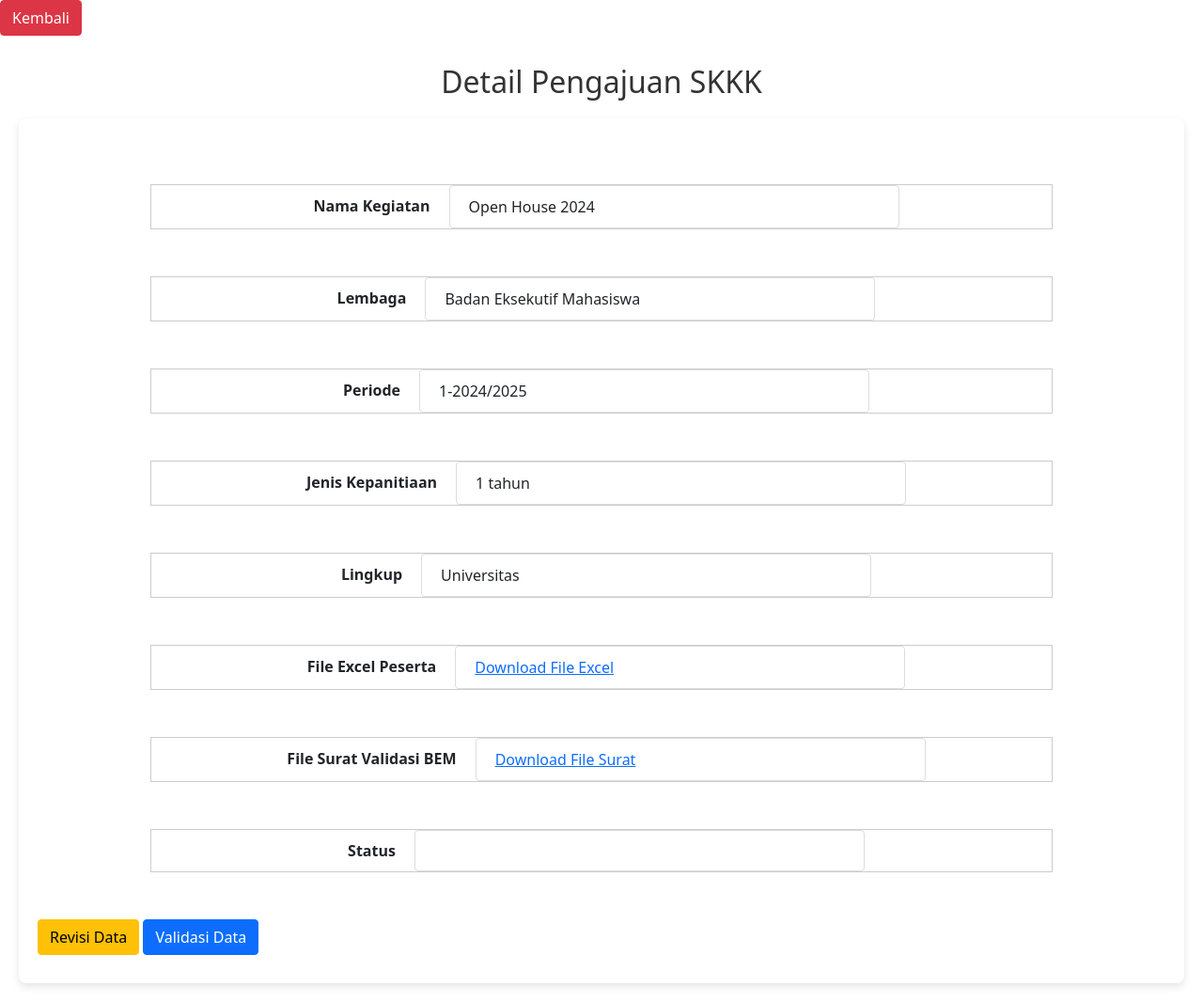
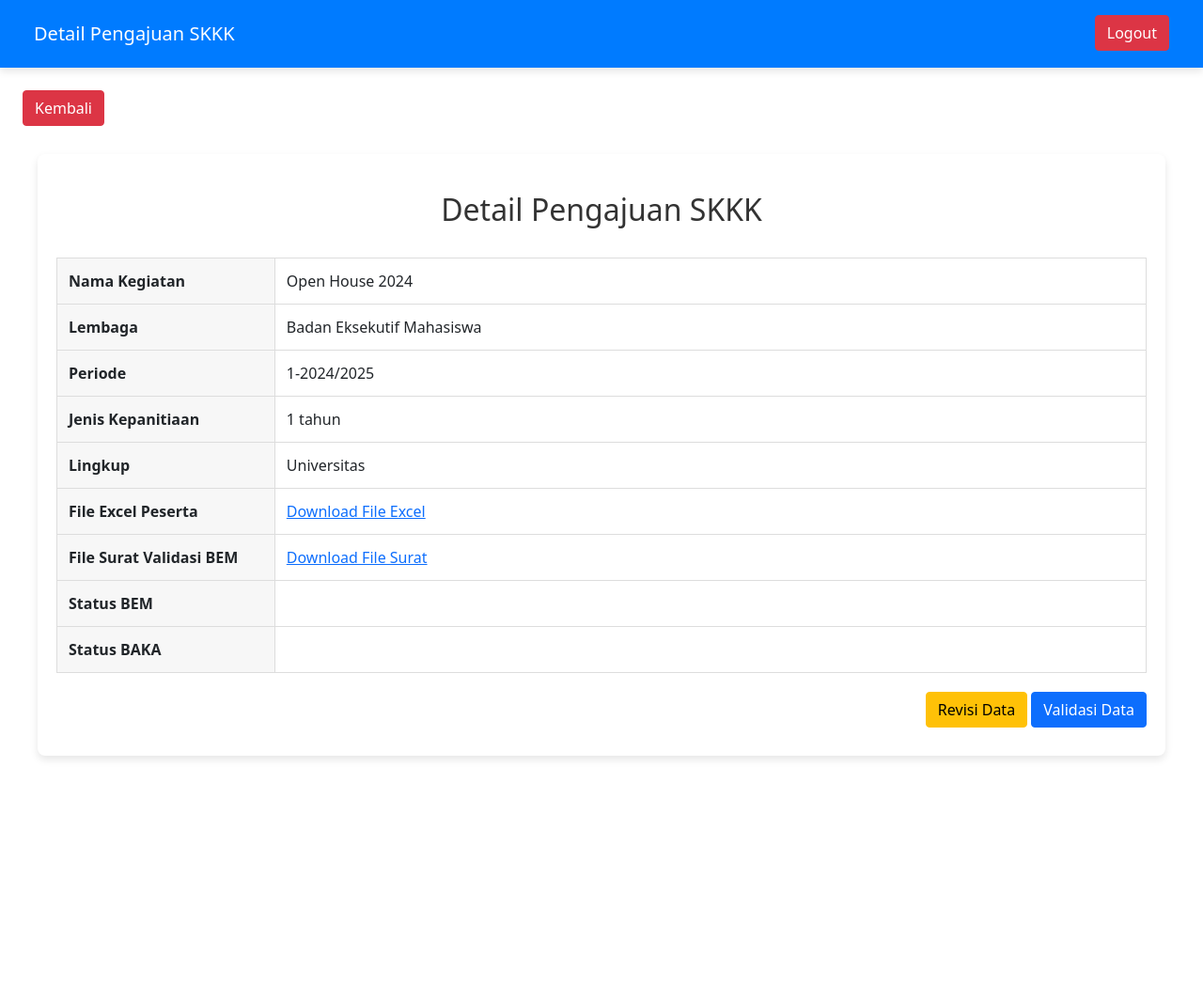
Before and after one commit to Caitlin02ar/KMProject, a PHP site: page /detail_pengajuan.php?id=1 in a window 1280 px wide. Shown: the whole page at 94% size. After the commit the page ends 808 px from the top, so only its background shows below. Run offline with PHP 8.4, Linux system fonts and the light colour scheme; a user stored in the database is signed in; data comes from the database, SQL or seed files in the repository; data that the repository does not hold is empty.

Commit message:
fix styling for user & change status admin

```diff
--- a/detail_admin.php
+++ b/detail_admin.php
@@ -117,12 +117,12 @@ $conn->close();
 
             <div class="form-group">
                 <label for="status" class="form-label">Status</label>
-                <input type="text" id="status" class="form-control" value="<?php echo htmlspecialchars($activity['status']); ?>" disabled>
+                <input type="text" id="status" class="form-control" value="<?php echo htmlspecialchars($activity['status_baka']); ?>" disabled>
             </div>
 
             <div class="button-act mt-3">
-                <button class="btn btn-warning" <?php echo $activity['status'] == 'disetujui' || $activity['status'] == 'diproses' ? 'disabled' : ''; ?>>Revisi Data</button>
-                <button class="btn btn-primary" <?php echo $activity['status'] == 'ditolak' || $activity['status'] == 'diproses' ? 'disabled' : ''; ?>>Validasi Data</button>
+                <button class="btn btn-warning" <?php echo $activity['status_baka'] == 'disetujui' || $activity['status_baka'] == 'diproses' ? 'disabled' : ''; ?>>Revisi Data</button>
+                <button class="btn btn-primary" <?php echo $activity['status_baka'] == 'ditolak' || $activity['status_baka'] == 'diproses' ? 'disabled' : ''; ?>>Validasi Data</button>
             </div>
         </form>
     </div>
--- a/detail_pengajuan.php
+++ b/detail_pengajuan.php
@@ -1,5 +1,4 @@
 <?php
-
 include 'connection.php';
 
 if (!isset($_GET['id'])) {
@@ -24,7 +23,6 @@ if (!$activity) {
 }
 
 $conn->close();
-
 ?>
 <!DOCTYPE html>
 <html lang="en">
@@ -33,129 +31,80 @@ $conn->close();
     <meta charset="UTF-8">
     <meta name="viewport" content="width=device-width, initial-scale=1.0">
     <link rel="stylesheet" href="index.css">
-    <link href="https://cdn.jsdelivr.net/npm/bootstrap@5.0.2/dist/css/bootstrap.min.css" rel="stylesheet"
-        crossorigin="anonymous">
-    <script src="https://cdn.jsdelivr.net/npm/bootstrap@5.0.2/dist/js/bootstrap.bundle.min.js"
-        crossorigin="anonymous"></script>
+    <link href="https://cdn.jsdelivr.net/npm/bootstrap@5.0.2/dist/css/bootstrap.min.css" rel="stylesheet" crossorigin="anonymous">
+    <script src="https://cdn.jsdelivr.net/npm/bootstrap@5.0.2/dist/js/bootstrap.bundle.min.js" crossorigin="anonymous"></script>
     <title>Detail Pengajuan SKKK</title>
     <style>
-        .container-detail {
-            text-align: center;
-            margin-top: 20px;
+        th {
+            width: 20%;
         }
-
-        .isi-detail {
-            margin: 20px;
-            padding: 20px;
-            background: #fff;
-            border-radius: 8px;
-            box-shadow: 0 4px 8px rgba(0, 0, 0, 0.1);
-        }
-
-        .box {
-            margin-bottom: 15px;
-        }
-
-        .label-content {
-            font-weight: bold;
-        }
-
-        .box-content {
-            padding: 10px;
-            border: 1px solid #ddd;
-            border-radius: 4px;
+        td {
+            width: 80%;
         }
     </style>
 </head>
+<body>
+    <nav class="navbar box-shadow">
+        <div class="container-fluid d-flex align-items-center">
+            <span class="navbar-brand mb-0 h1 ms-4">Detail Pengajuan SKKK</span>
+            <form action="logout.php" method="post" class="d-flex align-items-center mt-2 mx-4">
+                <button type="submit" class="btn btn-danger">Logout</button>
+            </form>
+        </div>
+    </nav>
 
-<body>
-
-    <form action="index.php" class="btn-act">
-        <button class="btn btn-danger">Kembali</button>
-    </form>
-
-    <div class="container-detail">
-        <h2>Detail Pengajuan SKKK</h2>
+    <div class="buttons-action px-4">
+        <a href="index.php" class="btn btn-danger mt-4">Kembali</a>
     </div>
 
+
     <div class="isi-detail">
-        <div class="box">
-            <div class="label-content">
-                <span>Nama Kegiatan</span>
-            </div>
-            <div class="box-content">
-                <span><?php echo htmlspecialchars($activity['nama_kegiatan']); ?></span>
-            </div>
+        <div class="container-detail">
+            <h2>Detail Pengajuan SKKK</h2><br>
         </div>
 
-        <div class="box">
-            <div class="label-content">
-                <span>Lembaga</span>
-            </div>
-            <div class="box-content">
-                <span><?php echo htmlspecialchars($activity['lembaga']); ?></span>
-            </div>
-        </div>
-
-        <div class="box">
-            <div class="label-content">
-                <span>Periode</span>
-            </div>
-            <div class="box-content">
-                <span><?php echo htmlspecialchars($activity['periode']); ?></span>
-            </div>
-        </div>
-
-        <div class="box">
-            <div class="label-content">
-                <span>Jenis Kepanitiaan</span>
-            </div>
-            <div class="box-content">
-                <span><?php echo htmlspecialchars($activity['jenis_kepanitiaan']); ?></span>
-            </div>
-        </div>
-
-        <div class="box">
-            <div class="label-content">
-                <span>Lingkup</span>
-            </div>
-            <div class="box-content">
-                <span><?php echo htmlspecialchars($activity['lingkup']); ?></span>
-            </div>
-        </div>
-
-        <div class="box">
-            <div class="label-content">
-                <span>File Excel Peserta</span>
-            </div>
-            <div class="box-content">
-                <span><a href="<?php echo htmlspecialchars($activity['file_path_excel']); ?>" target="_blank">Download
-                        File Excel</a></span>
-            </div>
-        </div>
-
-        <div class="box">
-            <div class="label-content">
-                <span>File Surat Validasi BEM</span>
-            </div>
-            <div class="box-content">
-                <span><a href="<?php echo htmlspecialchars($activity['file_path_surat']); ?>" target="_blank">Download
-                        File Surat</a></span>
-            </div>
-        </div>
-
-        <div class="box">
-            <div class="label-content">
-                <span>Status</span>
-            </div>
-            <div class="box-content">
-                <span><?php echo htmlspecialchars($activity['status']); ?></span>
-            </div>
-        </div>
+        <table class="table-bordered">
+            <tr>
+                <th>Nama Kegiatan</th>
+                <td><?php echo htmlspecialchars($activity['nama_kegiatan']); ?></td>
+            </tr>
+            <tr>
+                <th>Lembaga</th>
+                <td><?php echo htmlspecialchars($activity['lembaga']); ?></td>
+            </tr>
+            <tr>
+                <th>Periode</th>
+                <td><?php echo htmlspecialchars($activity['periode']); ?></td>
+            </tr>
+            <tr>
+                <th>Jenis Kepanitiaan</th>
+                <td><?php echo htmlspecialchars($activity['jenis_kepanitiaan']); ?></td>
+            </tr>
+            <tr>
+                <th>Lingkup</th>
+                <td><?php echo htmlspecialchars($activity['lingkup']); ?></td>
+            </tr>
+            <tr>
+                <th>File Excel Peserta</th>
+                <td><a href="<?php echo htmlspecialchars($activity['file_path_excel']); ?>" target="_blank">Download File Excel</a></td>
+            </tr>
+            <tr>
+                <th>File Surat Validasi BEM</th>
+                <td><a href="<?php echo htmlspecialchars($activity['file_path_surat']); ?>" target="_blank">Download File Surat</a></td>
+            </tr>
+            <tr>
+                <th>Status BEM</th>
+                <td><?php echo htmlspecialchars($activity['status_bem']); ?></td>
+            </tr>
+            <tr>
+                <th>Status BAKA</th>
+                <td><?php echo htmlspecialchars($activity['status_baka']); ?></td>
+            </tr>
+        </table>
 
         <div class="button-act">
-            <button class="btn btn-warning" <?php echo $activity['status'] == 'disetujui' || $activity['status'] == 'diproses' ? 'disabled' : ''; ?>>Revisi Data</button>
-            <button class="btn btn-primary" <?php echo $activity['status'] == 'ditolak' || $activity['status'] == 'diproses' ? 'disabled' : ''; ?>>Validasi Data</button>
+            <button class="btn btn-warning" <?php echo $activity['status_baka'] == 'disetujui' || $activity['status_baka'] == 'diproses' ? 'disabled' : ''; ?>>Revisi Data</button>
+            <button class="btn btn-primary" <?php echo $activity['status_baka'] == 'ditolak' || $activity['status_baka'] == 'diproses' ? 'disabled' : ''; ?>>Validasi Data</button>
         </div>
     </div>
 </body>
--- a/index.css
+++ b/index.css
@@ -4,7 +4,6 @@ body {
     margin: 0;
     padding: 0px;
 }
-
 
 .table-container {
     max-width: 95%;
@@ -14,6 +13,7 @@ body {
     border-radius: 10px;
     padding: 20px;
 }
+
 h2 {
     margin-bottom: 20px;
     font-size: 26px;
@@ -41,10 +41,8 @@ th {
     background: #f7f7f7;
 }
 
-
 .container{
     max-width: 800px;
-    margin: 40px auto;
     padding: 20px;
     background: #fff;
     box-shadow: 0 4px 8px rgba(0, 0, 0, 0.1);
@@ -62,21 +60,20 @@ th {
 }
 
 .container-box{
-    max-width: 1000px;
-    margin: 20px auto;
     padding: 20px;
 }
-
 
 .form-group {
     margin-bottom: 20px;
 }
+
 .form-group label {
     display: block;
     margin-bottom: 8px;
     font-weight: bold;
     color: #333;
 }
+
 .form-group input,
 .form-group select {
     width: calc(100% - 20px);
@@ -89,6 +86,7 @@ th {
     outline: none;
     transition: border-color 0.3s ease;
 }
+
 .form-group input:focus,
 .form-group select:focus {
     border-color: #007bff;
@@ -139,3 +137,61 @@ th {
 .buttons-action {
     margin-bottom: 10px;
 }
+
+.br-10 {
+    border-radius: 10px !important;
+}
+
+.box-shadow {
+    box-shadow: 0 4px 8px rgba(0, 0, 0, 0.1);
+}
+
+.light-blue {
+    opacity: 0.8 !important;
+}
+
+.label-content {
+    font-weight: bold;
+    display: flex;
+    justify-content: flex-start;
+}
+
+.box-content {
+    padding: 10px;
+    border: 1px solid #ddd;
+    border-radius: 4px;
+    background-color: #f8f9fa;
+    display: flex;
+    justify-content: flex-start;
+}
+
+.button-act {
+    margin-top: 20px;
+    text-align: end;
+}
+
+.navbar {
+    background-color: #007bff;
+}
+
+.navbar-brand {
+    color: #fff;
+}
+
+.container-detail {
+    text-align: center;
+    margin-top: 20px;
+}
+
+.isi-detail {
+    margin: 20px auto;
+    padding: 20px;
+    max-width: 1200px;
+    background: #fff;
+    border-radius: 8px;
+    box-shadow: 0 4px 8px rgba(0, 0, 0, 0.1);
+}
+
+.box {
+    margin-bottom: 15px;
+}
--- a/login.php
+++ b/login.php
@@ -132,7 +132,7 @@ h2 {
 <body>
     <div class="container">
         <div class="login-box">
-            <img src="Logo Petra.png" alt="Logo Universitas Kristen Petra" class="logo">
+            <img src="logo_petra.png" alt="Logo Universitas Kristen Petra" class="logo">
             <h2>Login Universitas</h2>
             <form action="login.php" method="post">
                 <div class="textbox">
```
Also changed, not shown: admin.php (+5 -5 lines), index.php (+14 -16 lines), input_data.php (+14 -22 lines), verifikasi_BAKA.php (+16 -25 lines), verifikasi_BEM.php (+14 -23 lines), logo_petra.png (renamed from Logo Petra.png), 3 other files.
